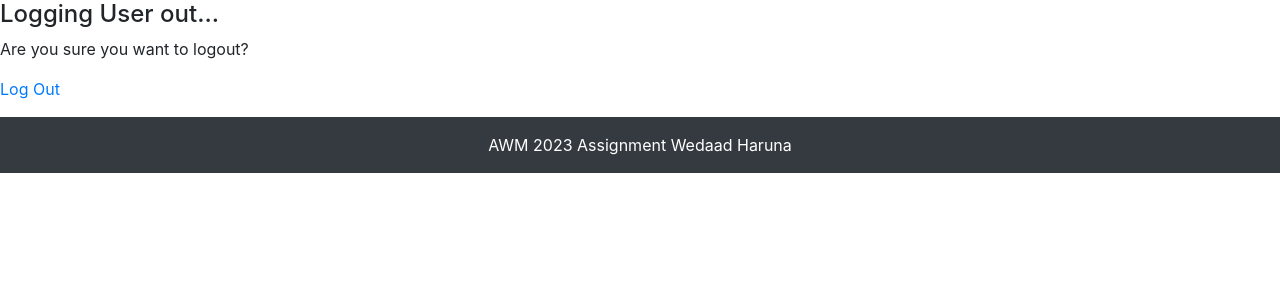
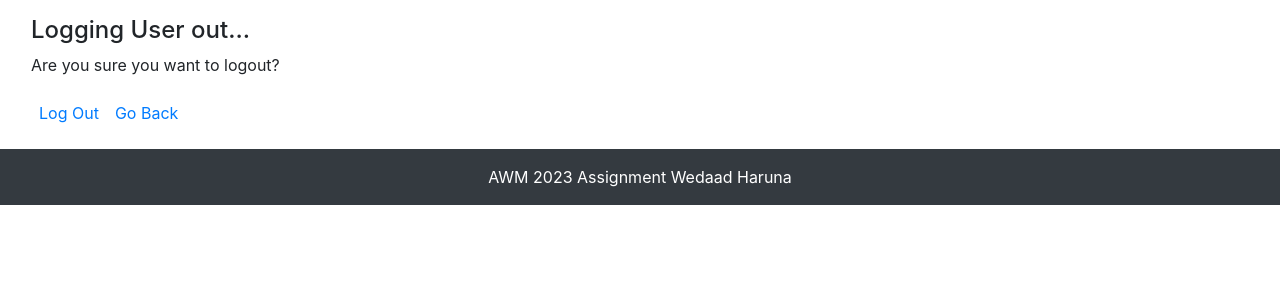
Before and after one commit to Wedaad/AWM-Locator-App, a Django app: page /logout/ in a window 1280 px wide. Shown: the part 56-356 px from the top of the page. Run offline with Django 4.2, Linux system fonts and the light colour scheme; some libraries are stand-ins or nearby versions.

Commit message:
feat: logout template

```diff
--- a/awm_locator_app/location_app/templates/user_forms/logout.html
+++ b/awm_locator_app/location_app/templates/user_forms/logout.html
@@ -22,11 +22,16 @@
      </nav>
 
     {% block content %}
-            <div>
+            <div class="container m-3">
                 <h4>Logging User out...</h4>
                 <p>Are you sure you want to logout?</p>
+
+                <div class="d-flex justify-content-start">
+                    <p class="m-2"><a href="{% url 'userlogout' %}">Log Out</a></p>
+                    <p class="m-2"><a href="{% url 'menu' %}">Go Back</a></p>
+                </div>
             </div>
-            <p><a href="{% url 'userlogout' %}">Log Out</a></p>
+
     {% endblock %}
 </body>
 </html>
```
